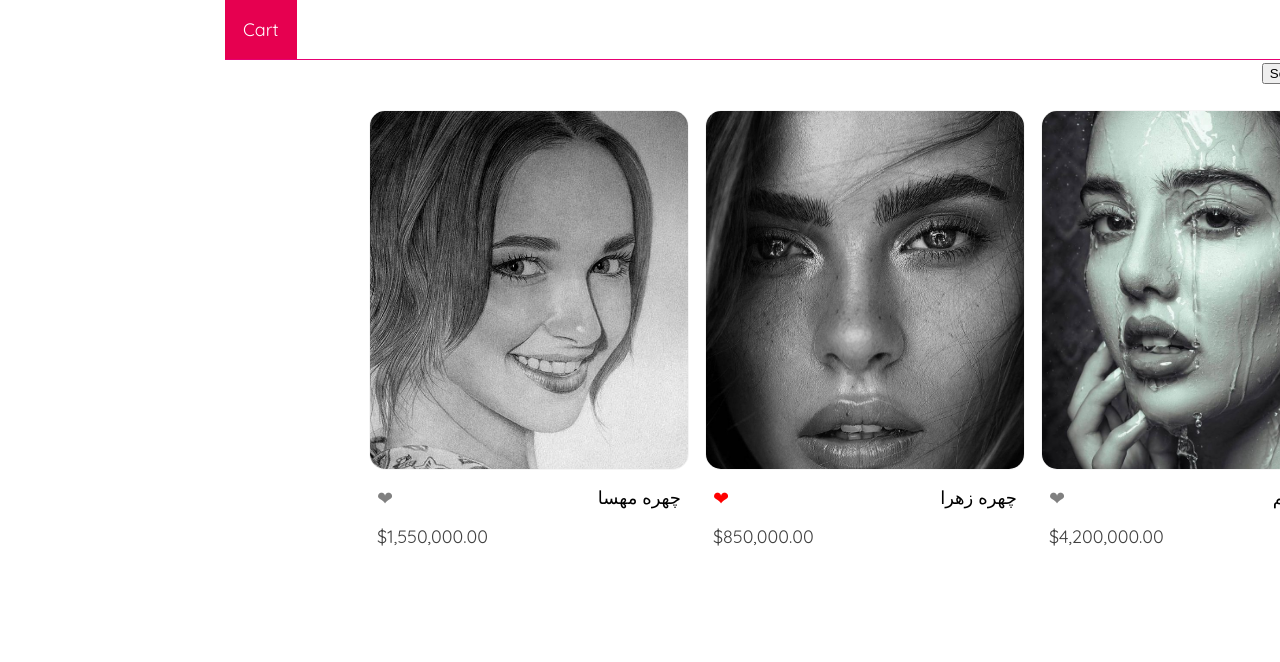
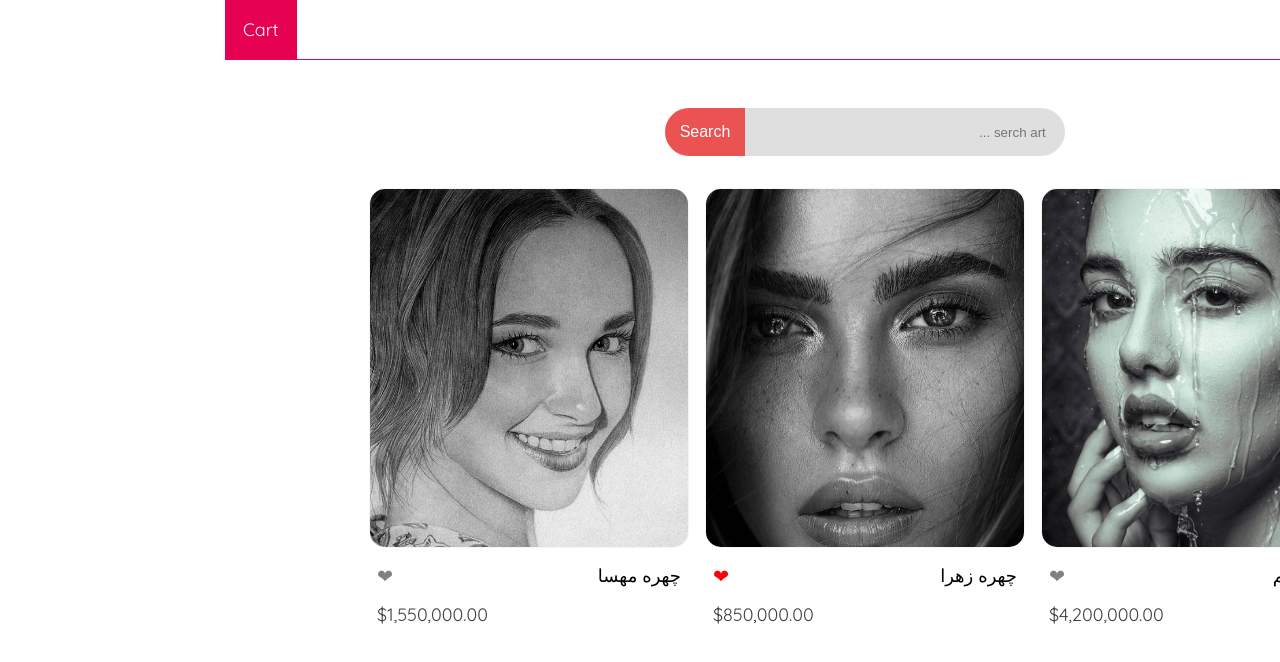
Before and after one commit to sroohandeh/online-shop, an Angular app: page / in a window 1280 px wide. Shown: the top 662 px of the page. Built offline with nearby package versions, Linux system fonts and the light colour scheme.

Commit message:
set search button style

```diff
--- a/src/app/app-routing.module.ts
+++ b/src/app/app-routing.module.ts
@@ -4,7 +4,7 @@ import { HomeComponent } from './home/home.component';
 
 const routes: Routes = [
   {  path: '', component: HomeComponent },
-  { path: 'search/searchTerm', component: HomeComponent}
+  { path: 'search/:searchTerm', component: HomeComponent}
 
 ];
 
--- a/src/app/search/search.component.html
+++ b/src/app/search/search.component.html
@@ -1,4 +1,5 @@
 <div>
     <input type="text" placeholder="serch art ..." [(ngModel)] ="searchTerm" (change)="search()" >
-    <button (click)="search()">Search</button>
+    <button (click)="search()"
+    >Search</button>
 </div>
--- a/src/app/search/search.component.scss
+++ b/src/app/search/search.component.scss
@@ -0,0 +1,34 @@
+div{
+    display: flex;
+    justify-content: center;
+    margin-top: 3rem;
+    margin-bottom: 1.5rem;
+}
+
+div input{
+    border-radius: 0 1.5rem 1.5rem 0;
+    outline: none;
+    height: 3rem;
+    width: 20rem;
+   border: none;
+    background-color: rgb(223, 223, 223);
+    padding: 1.2rem;
+}
+
+div button{
+    color: grey;
+    height: 3rem;
+    width: 5rem;
+    font-size: 1rem;
+    border: none;
+    border-radius: 1.5rem 0 0 1.5rem ;
+    background-color: #e72929;
+    color: white;
+    opacity: .8;
+    outline: none;
+}
+
+div button:hover{
+    opacity: 1;
+    cursor: pointer;
+}
```
